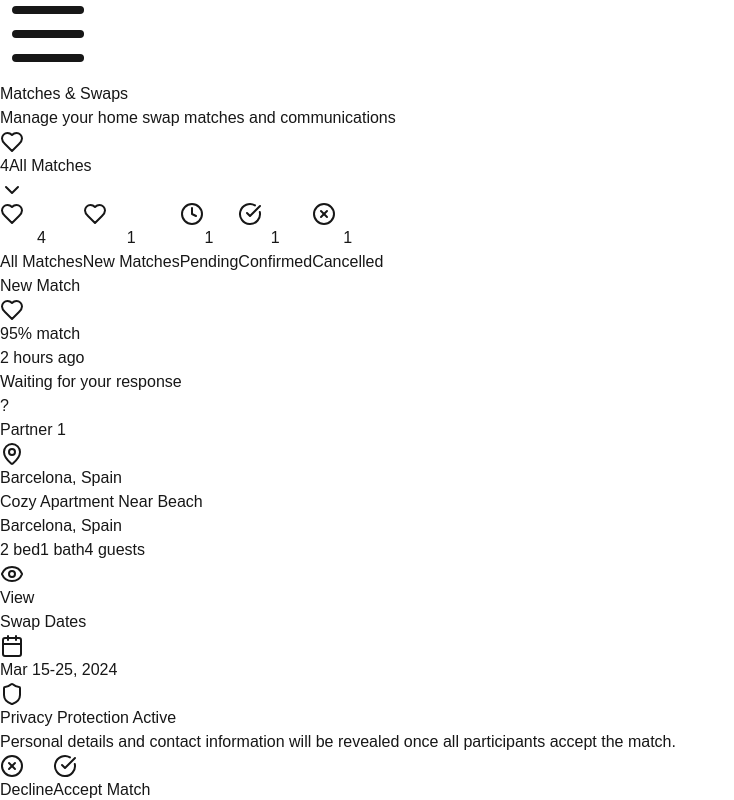
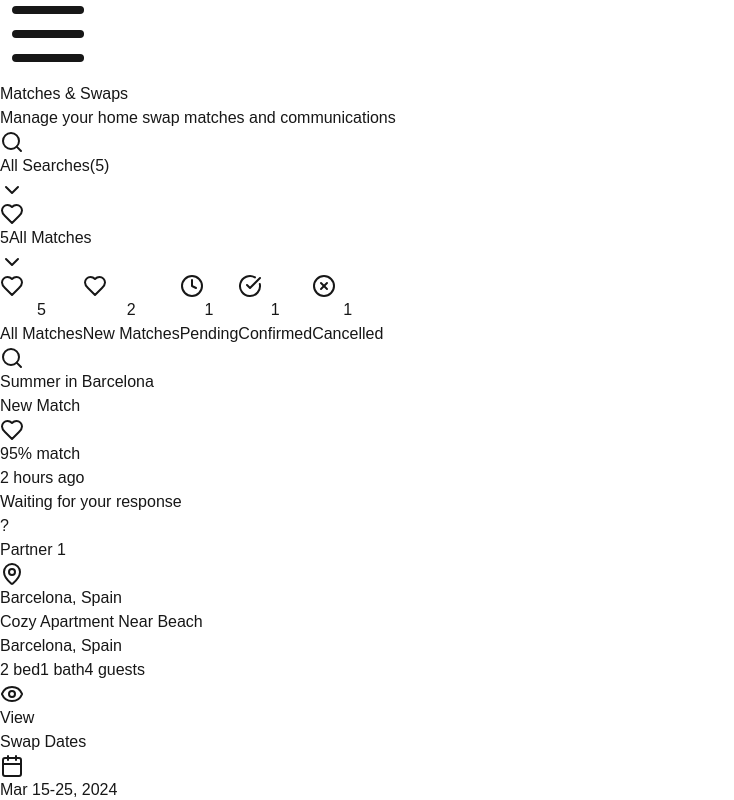
Before and after one commit to felixp33/flatswaps, a Next.js app: page /profile/matches in a window 1280 px wide. Shown: the part 1800-2600 px from the top of the page, without its empty margins (0-734 px from the left). Built offline with nearby package versions, Linux system fonts and the light colour scheme.

Commit message:
feat: add search functionality to MatchesPage; enhance mockMatches with searchId and searchName

```diff
--- a/src/app/profile/matches/page.tsx
+++ b/src/app/profile/matches/page.tsx
@@ -2,7 +2,7 @@
 "use client";
 
 import { useState } from "react";
-import { Heart, Search } from "lucide-react";
+import { Heart, Search, Filter, ChevronDown } from "lucide-react";
 import Link from "next/link";
 import ProfileLayout from "@/components/profile/ProfileLayout";
 import MatchFilterBar from "@/components/matches/MatchFilterBar";
@@ -10,10 +10,17 @@ import MatchCard from "@/components/matches/MatchCard";
 import { mockMatches } from "@/lib/data/mockMatches";
 
 export default function MatchesPage() {
-	const [activeFilter, setActiveFilter] = useState<string>("all");
+	const [activeStatusFilter, setActiveStatusFilter] = useState<string>("all");
+	const [activeSearchFilter, setActiveSearchFilter] = useState<string>("all");
+	const [isSearchFilterOpen, setIsSearchFilterOpen] = useState(false);
 	const matches = mockMatches;
 
-	const filteredMatches = activeFilter === "all" ? matches : matches.filter((match) => match.status === activeFilter);
+	// Apply both filters
+	const filteredMatches = matches.filter((match) => {
+		const statusMatch = activeStatusFilter === "all" || match.status === activeStatusFilter;
+		const searchMatch = activeSearchFilter === "all" || match.searchId === activeSearchFilter;
+		return statusMatch && searchMatch;
+	});
 
 	const handleAcceptMatch = (matchId: string) => {
 		console.log(`Accepting match: ${matchId}`);
@@ -25,7 +32,7 @@ export default function MatchesPage() {
 		// TODO: Implement API call to reject match
 	};
 
-	const getFilterOptions = () => {
+	const getStatusFilterOptions = () => {
 		return [
 			{ id: "all", label: "All Matches" },
 			{ id: "new", label: "New Matches" },
@@ -34,6 +41,24 @@ export default function MatchesPage() {
 			{ id: "rejected", label: "Cancelled" },
 		];
 	};
+
+	// Get unique searches from matches
+	const getSearchFilterOptions = () => {
+		const uniqueSearches = matches.reduce((acc, match) => {
+			if (!acc.find((search) => search.id === match.searchId)) {
+				acc.push({
+					id: match.searchId,
+					label: match.searchName,
+					count: matches.filter((m) => m.searchId === match.searchId).length,
+				});
+			}
+			return acc;
+		}, [] as Array<{ id: string; label: string; count: number }>);
+
+		return [{ id: "all", label: "All Searches", count: matches.length }, ...uniqueSearches];
+	};
+
+	const searchFilterOptions = getSearchFilterOptions();
 
 	return (
 		<ProfileLayout>
@@ -48,13 +73,118 @@ export default function MatchesPage() {
 					</div>
 				</div>
 
-				{/* Filter Bar */}
-				<MatchFilterBar matches={matches} activeFilter={activeFilter} onFilterChange={setActiveFilter} />
+				{/* Search Filter Dropdown */}
+				<div className="mb-4">
+					<div className="flex flex-col sm:flex-row gap-4 items-start sm:items-center">
+						<div className="relative">
+							<button
+								onClick={() => setIsSearchFilterOpen(!isSearchFilterOpen)}
+								className="inline-flex items-center justify-between w-full sm:w-auto min-w-48 px-4 py-2 border border-gray-300 dark:border-gray-600 rounded-lg bg-white dark:bg-gray-800 text-gray-700 dark:text-gray-200 hover:bg-gray-50 dark:hover:bg-gray-700 focus:outline-none focus:ring-2 focus:ring-blue-500"
+							>
+								<div className="flex items-center">
+									<Search className="h-4 w-4 mr-2" />
+									<span className="text-sm font-medium">
+										{searchFilterOptions.find((option) => option.id === activeSearchFilter)?.label}
+									</span>
+									<span className="ml-2 text-xs text-gray-500 dark:text-gray-400">
+										({searchFilterOptions.find((option) => option.id === activeSearchFilter)?.count})
+									</span>
+								</div>
+								<ChevronDown className="h-4 w-4 ml-2" />
+							</button>
+
+							{isSearchFilterOpen && (
+								<div className="absolute top-full left-0 right-0 mt-1 bg-white dark:bg-gray-800 rounded-lg shadow-lg ring-1 ring-black ring-opacity-5 z-50 min-w-64">
+									<div className="py-1">
+										{searchFilterOptions.map((option) => (
+											<button
+												key={option.id}
+												onClick={() => {
+													setActiveSearchFilter(option.id);
+													setIsSearchFilterOpen(false);
+												}}
+												className={`w-full text-left px-4 py-2 text-sm flex items-center justify-between hover:bg-gray-100 dark:hover:bg-gray-700 transition-colors ${
+													activeSearchFilter === option.id
+														? "bg-blue-50 dark:bg-blue-900/20 text-blue-700 dark:text-blue-300"
+														: "text-gray-700 dark:text-gray-200"
+												}`}
+											>
+												<span>{option.label}</span>
+												<span className="text-xs text-gray-500 dark:text-gray-400">{option.count}</span>
+											</button>
+										))}
+									</div>
+								</div>
+							)}
+						</div>
+
+						{/* Clear search filter */}
+						{activeSearchFilter !== "all" && (
+							<button
+								onClick={() => setActiveSearchFilter("all")}
+								className="text-sm text-blue-600 dark:text-blue-400 hover:text-blue-700 dark:hover:text-blue-300"
+							>
+								Clear search filter
+							</button>
+						)}
+
+						{/* Active filter indicator */}
+						{(activeSearchFilter !== "all" || activeStatusFilter !== "all") && (
+							<div className="text-sm text-gray-600 dark:text-gray-300">
+								Showing {filteredMatches.length} of {matches.length} matches
+							</div>
+						)}
+					</div>
+				</div>
+
+				{/* Status Filter Bar */}
+				<MatchFilterBar
+					matches={filteredMatches}
+					activeFilter={activeStatusFilter}
+					onFilterChange={setActiveStatusFilter}
+				/>
+
+				{/* Active Search Filter Indicator */}
+				{activeSearchFilter !== "all" && (
+					<div className="mb-4 p-3 bg-blue-50 dark:bg-blue-900/20 rounded-lg border border-blue-200 dark:border-blue-700">
+						<div className="flex items-center justify-between">
+							<div className="flex items-center">
+								<Search className="h-4 w-4 text-blue-600 dark:text-blue-400 mr-2" />
+								<span className="text-sm font-medium text-blue-800 dark:text-blue-200">
+									Showing matches from:{" "}
+									{searchFilterOptions.find((option) => option.id === activeSearchFilter)?.label}
+								</span>
+							</div>
+							<button
+								onClick={() => setActiveSearchFilter("all")}
+								className="text-sm text-blue-600 dark:text-blue-400 hover:text-blue-700 dark:hover:text-blue-300 font-medium"
+							>
+								Show all
+							</button>
+						</div>
+					</div>
+				)}
 
 				{/* Matches List */}
 				<div className="space-y-6">
 					{filteredMatches.map((match) => (
-						<MatchCard key={match.id} match={match} onAccept={handleAcceptMatch} onReject={handleRejectMatch} />
+						<div key={match.id} className="relative">
+							{/* Search indicator for each match */}
+							{activeSearchFilter === "all" && (
+								<div className="absolute top-4 right-4 z-10">
+									<span className="inline-flex items-center px-2 py-1 text-xs font-medium rounded-full bg-gray-100 text-gray-600 dark:bg-gray-700 dark:text-gray-300">
+										<Search className="h-3 w-3 mr-1" />
+										{match.searchName}
+									</span>
+								</div>
+							)}
+							<MatchCard
+								key={match.id}
+								match={match}
+								onAccept={handleAcceptMatch}
+								onReject={handleRejectMatch}
+							/>
+						</div>
 					))}
 				</div>
 
@@ -65,17 +195,32 @@ export default function MatchesPage() {
 							<Heart className="h-8 w-8 text-gray-400" />
 						</div>
 						<h3 className="text-lg font-medium text-gray-900 dark:text-white mt-4">
-							{activeFilter === "all"
+							{activeStatusFilter === "all" && activeSearchFilter === "all"
 								? "No matches yet"
-								: `No ${getFilterOptions()
-										.find((f) => f.id === activeFilter)
-										?.label.toLowerCase()} found`}
+								: "No matches found"}
 						</h3>
 						<p className="text-gray-500 dark:text-gray-400 mt-2">
-							{activeFilter === "all"
+							{activeStatusFilter === "all" && activeSearchFilter === "all"
 								? "Create searches to find your perfect swap partners."
-								: "Try selecting a different filter or create new searches."}
+								: "Try adjusting your filters or create new searches."}
 						</p>
+
+						{/* Clear filters option */}
+						{(activeStatusFilter !== "all" || activeSearchFilter !== "all") && (
+							<div className="mt-4 space-x-4">
+								<button
+									onClick={() => {
+										setActiveStatusFilter("all");
+										setActiveSearchFilter("all");
+									}}
+									className="inline-flex items-center px-4 py-2 bg-blue-600 text-white rounded-md hover:bg-blue-700"
+								>
+									Clear All Filters
+								</button>
+							</div>
+						)}
+
+						{activeStatusFilter === "all" && activeSearchFilter === "all" && (
 							<Link
 								href="/profile/searches"
 								className="mt-4 inline-flex items-center px-4 py-2 bg-blue-600 text-white rounded-md hover:bg-blue-700"
@@ -83,6 +228,45 @@ export default function MatchesPage() {
 								<Search className="h-4 w-4 mr-2" />
 								Create Search
 							</Link>
+						)}
+					</div>
+				)}
+
+				{/* Filter Summary */}
+				{filteredMatches.length > 0 && (activeStatusFilter !== "all" || activeSearchFilter !== "all") && (
+					<div className="mt-8 p-4 bg-gray-50 dark:bg-gray-800 rounded-lg">
+						<div className="flex flex-col sm:flex-row sm:items-center sm:justify-between gap-2">
+							<div className="text-sm text-gray-600 dark:text-gray-300">
+								<strong>{filteredMatches.length}</strong> of <strong>{matches.length}</strong> matches shown
+							</div>
+							<div className="flex items-center space-x-4 text-sm">
+								{activeSearchFilter !== "all" && (
+									<span className="text-gray-600 dark:text-gray-300">
+										Search:{" "}
+										<span className="font-medium">
+											{searchFilterOptions.find((option) => option.id === activeSearchFilter)?.label}
+										</span>
+									</span>
+								)}
+								{activeStatusFilter !== "all" && (
+									<span className="text-gray-600 dark:text-gray-300">
+										Status:{" "}
+										<span className="font-medium">
+											{getStatusFilterOptions().find((option) => option.id === activeStatusFilter)?.label}
+										</span>
+									</span>
+								)}
+								<button
+									onClick={() => {
+										setActiveStatusFilter("all");
+										setActiveSearchFilter("all");
+									}}
+									className="text-blue-600 dark:text-blue-400 hover:text-blue-700 dark:hover:text-blue-300 font-medium"
+								>
+									Clear all filters
+								</button>
+							</div>
+						</div>
 					</div>
 				)}
 			</div>
--- a/src/lib/data/mockMatches.ts
+++ b/src/lib/data/mockMatches.ts
@@ -1,4 +1,4 @@
-// src/data/mockMatches.ts
+// src/lib/data/mockMatches.ts
 
 export const mockMatches = [
 	{
@@ -7,6 +7,8 @@ export const mockMatches = [
 		type: "bilateral", // bilateral, multilateral
 		matchScore: 95,
 		createdAt: "2 hours ago",
+		searchId: "1", // Which search generated this match
+		searchName: "Summer in Barcelona",
 		participants: [
 			{
 				id: "user1",
@@ -51,6 +53,8 @@ export const mockMatches = [
 		type: "multilateral",
 		matchScore: 89,
 		createdAt: "1 day ago",
+		searchId: "1", // Also from Barcelona search
+		searchName: "Summer in Barcelona",
 		participants: [
 			{
 				id: "user2",
@@ -116,6 +120,8 @@ export const mockMatches = [
 		type: "bilateral",
 		matchScore: 92,
 		createdAt: "3 days ago",
+		searchId: "2", // From Tokyo search
+		searchName: "Tokyo Adventure",
 		participants: [
 			{
 				id: "user4",
@@ -160,6 +166,8 @@ export const mockMatches = [
 		type: "bilateral",
 		matchScore: 78,
 		createdAt: "1 week ago",
+		searchId: "3", // From London search
+		searchName: "London Business Trip",
 		participants: [
 			{
 				id: "user5",
@@ -198,4 +206,50 @@ export const mockMatches = [
 			},
 		],
 	},
+	{
+		id: "5",
+		status: "new",
+		type: "bilateral",
+		matchScore: 87,
+		createdAt: "5 hours ago",
+		searchId: "3", // Another London match
+		searchName: "London Business Trip",
+		participants: [
+			{
+				id: "user6",
+				name: "James Smith",
+				location: "London, UK",
+				rating: 4.5,
+				reviews: 22,
+				initials: "JS",
+				hasAccepted: null,
+				property: {
+					title: "Cozy Flat in Camden",
+					location: "London, UK",
+					bedrooms: 1,
+					bathrooms: 1,
+					guests: 2,
+				},
+				swapDates: "May 15-25, 2024",
+				contactInfo: {
+					email: "james.s@email.com",
+					phone: "+44 987 654 321",
+				},
+			},
+			{
+				id: "currentUser",
+				name: "You",
+				location: "New York, USA",
+				hasAccepted: null,
+				property: {
+					title: "Manhattan Loft",
+					location: "New York, USA",
+					bedrooms: 1,
+					bathrooms: 1,
+					guests: 2,
+				},
+				swapDates: "May 20-30, 2024",
+			},
+		],
+	},
 ];
```
Lines whose indentation alone changed are shown as unchanged.
